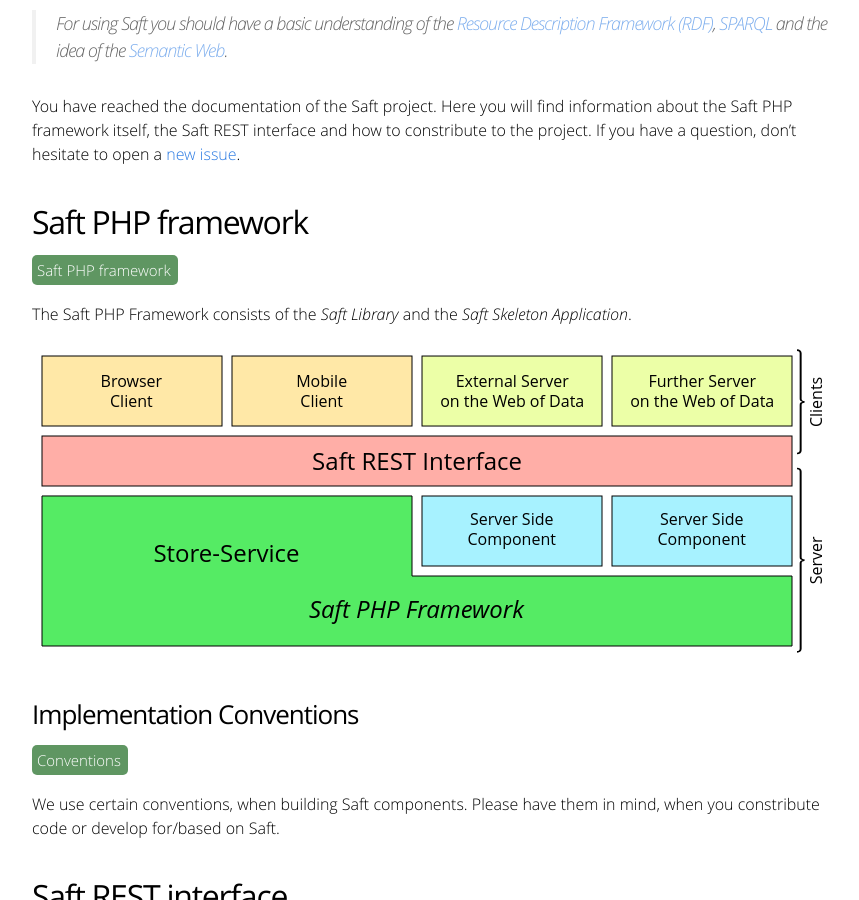
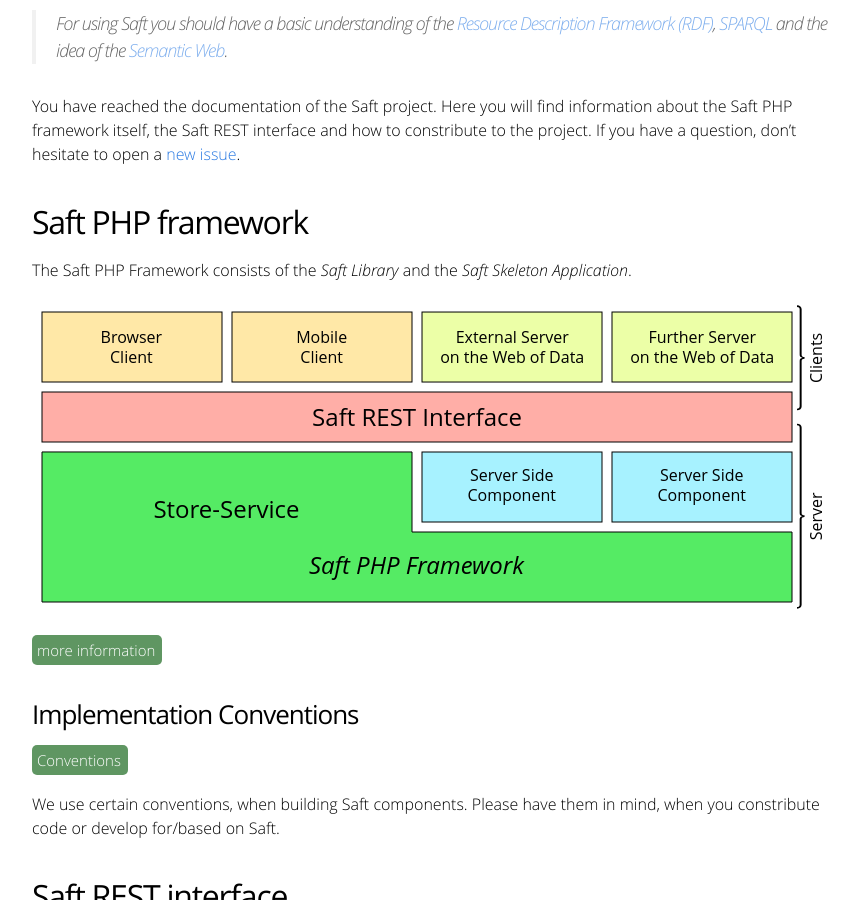
Before and after one commit to SaftIng/safting.github.io, a Jekyll site: the page built from doc/index.md, in a window 1280 px wide and 900 px high, scrolled down 226 px. Shown: the whole window, without its empty margins (208-1067 px from the left). Built offline with Jekyll 4.4.1, drawn with Linux system fonts in a browser that asks for light colours.

Commit message:
Update index.md

```diff
--- a/doc/index.md
+++ b/doc/index.md
@@ -12,11 +12,11 @@ You have reached the documentation of the Saft project. Here you will find infor
 
 ## Saft PHP framework
 
-<a class="btn" href="phpframework">Saft PHP framework</a>
-
 The Saft PHP Framework consists of the *Saft Library* and the *Saft Skeleton Application*.
 
 ![Structure of the whole Saft Framework](StructureOfSaft.svg)
+
+<a class="btn" href="phpframework">more information</a>
 
 ### Implementation Conventions
 
```
